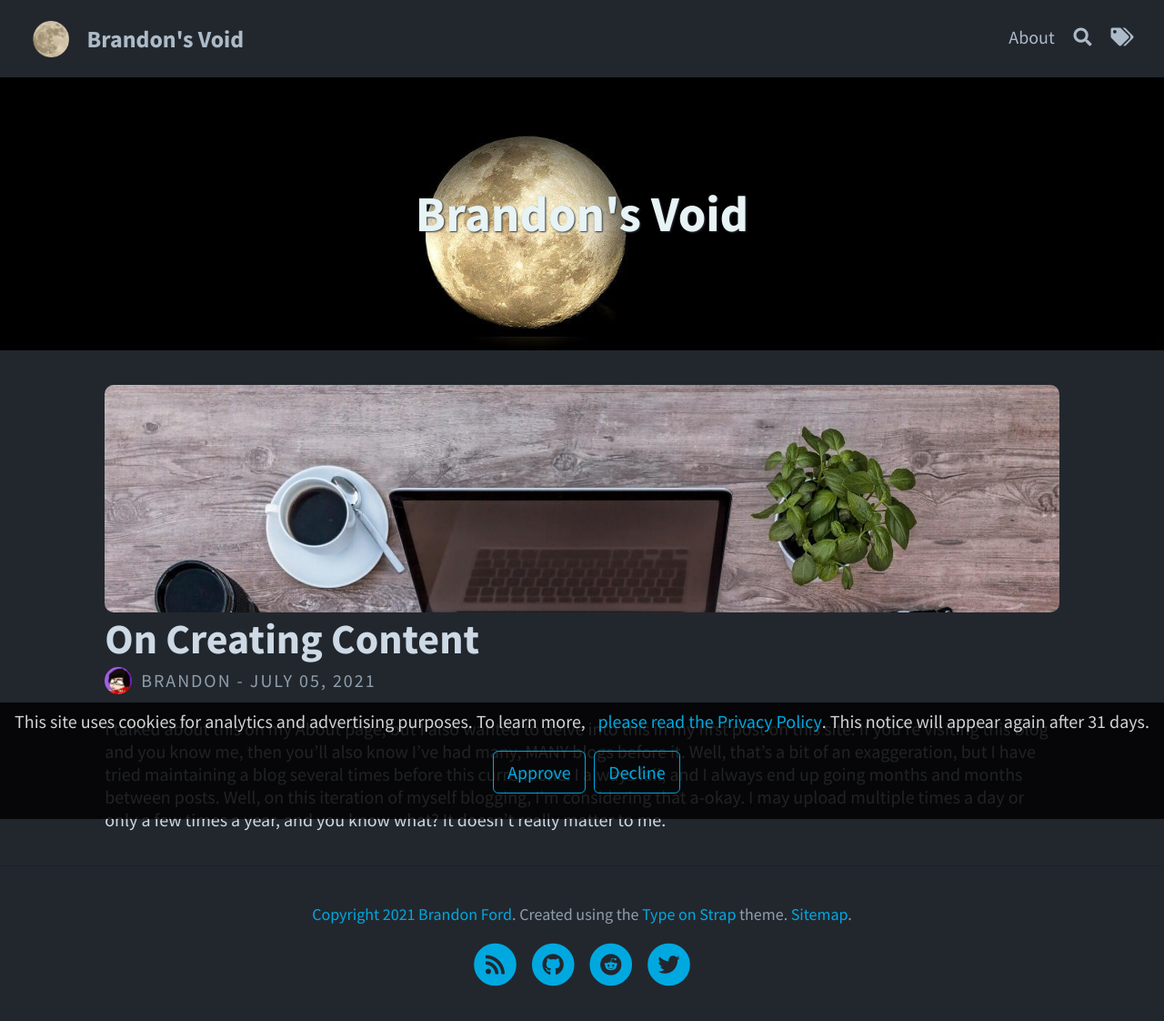
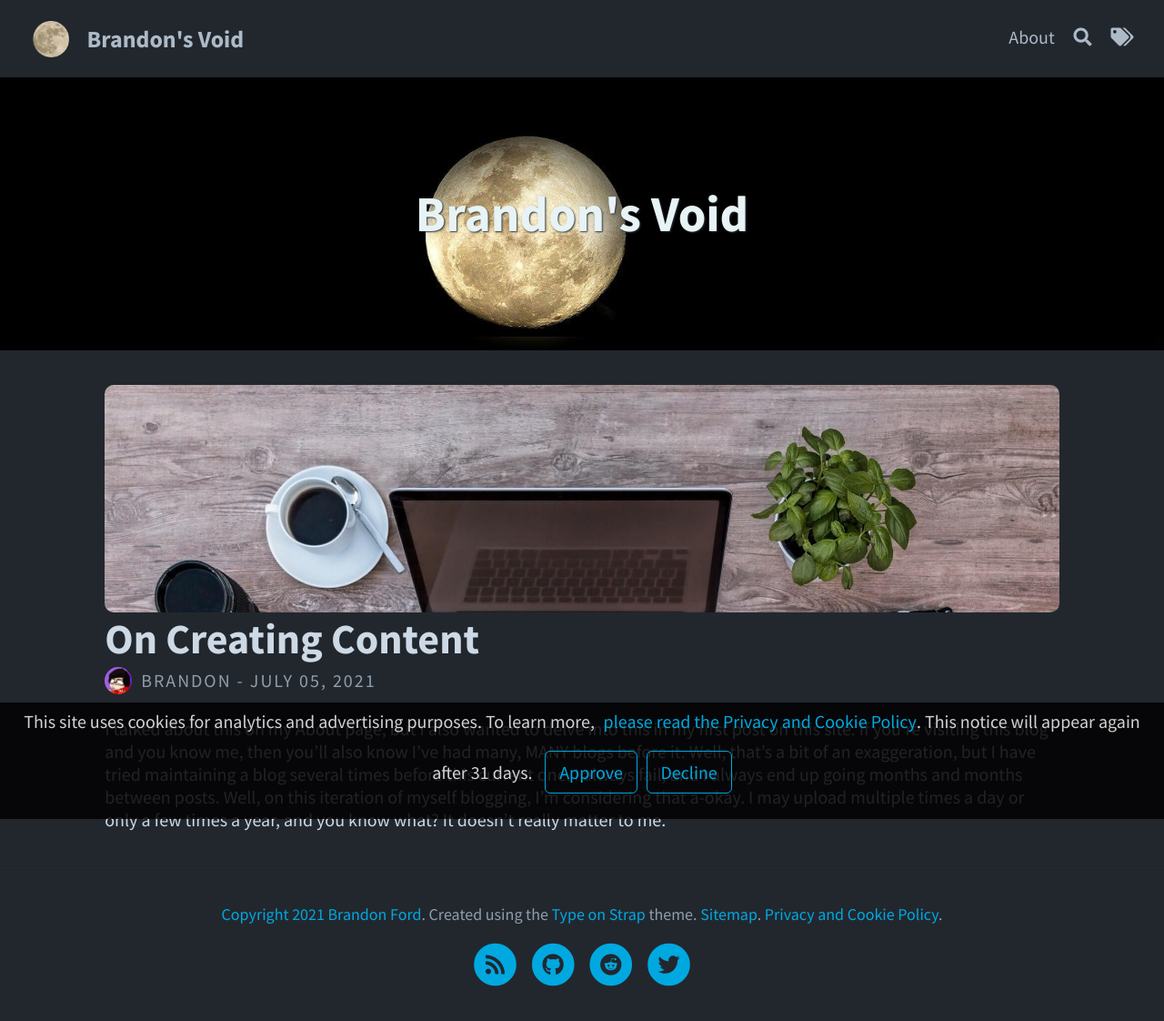
Before and after one commit to brandonrford/brandonrford.github.io, a Jekyll site: the page built from index.html, in a window 1280 px wide. Shown: the whole page at 91% size. Built offline with Jekyll 4.4.1, drawn with Linux system fonts in a browser that asks for light colours; the list of posts is cut into pages by our own code.

Commit message:
Fixing bugs
Updated cookie banner and added privacy policy link to footer

```diff
--- a/_config.yml
+++ b/_config.yml
@@ -12,7 +12,7 @@
 header_text: "Brandon's Void"  # Change Blog header text
 header_feature_image: assets/img/header.jpg
 footer_text: >
-  <a href="/licenses/">Copyright 2021 Brandon Ford</a>. Created using the <a href="https://github.com/sylhare/Type-on-Strap">Type on Strap</a> theme. <a href="/sitemap/">Sitemap</a>.
+  <a href="/licenses/">Copyright 2021 Brandon Ford</a>. Created using the <a href="https://github.com/sylhare/Type-on-Strap">Type on Strap</a> theme. <a href="/sitemap/">Sitemap</a>. <a href="/privacy/">Privacy and Cookie Policy</a>.
 
 # Blog
 excerpt: true                                           # Or "truncate" (first 250 characters), "false" to disable
--- a/_includes/default/head.html
+++ b/_includes/default/head.html
@@ -60,7 +60,7 @@
     </script>
 
     {% if site.cookie_consent %}
-        <span id="cookie-notice"><span>This site uses cookies for analytics and advertising purposes. To learn more, <a href="/privacy/">please read the Privacy Policy</a>. This notice will appear again after 31 days.
+        <span id="cookie-notice"><span>This site uses cookies for analytics and advertising purposes. To learn more,<a href="/privacy/">please read the Privacy and Cookie Policy</a>. This notice will appear again after 31 days.
           </span><a id="cookie-notice-accept" class="button">Approve</a><a id="cookie-notice-decline" class="button">Decline</a>
         </span>
     {% endif %}
```
